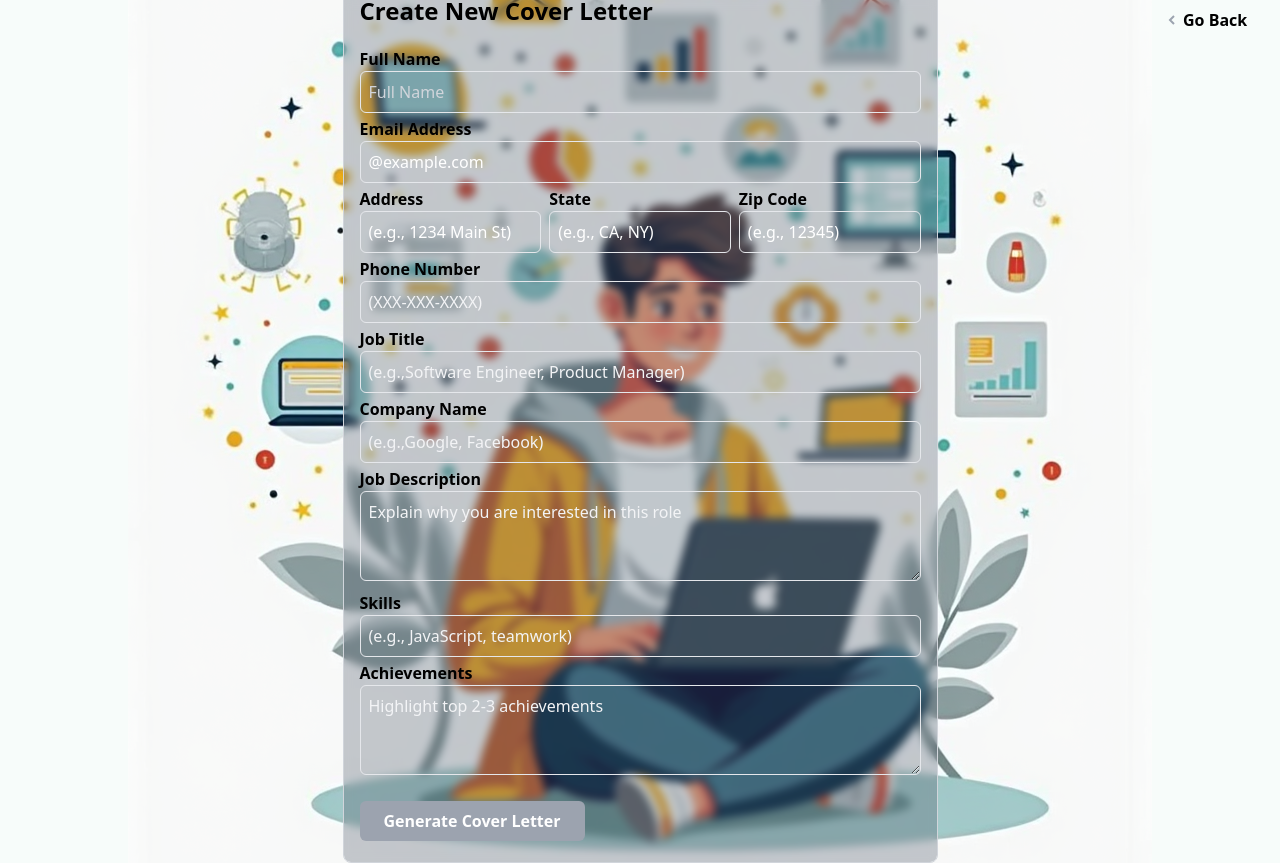
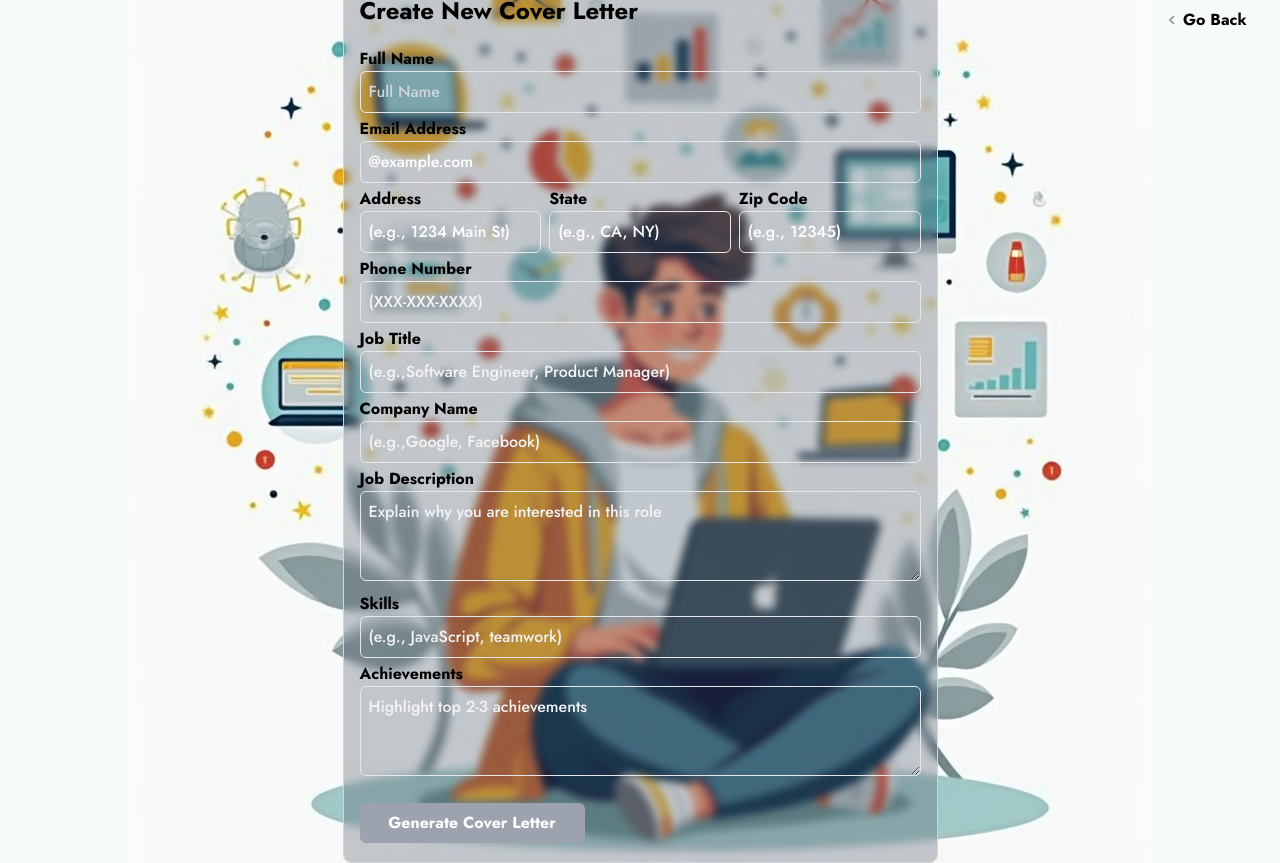
Before and after one commit to SandeebAdhikari/Project-GenerativeAI, a Next.js app in the folder client/: page /cover-letter in a window 1280 px wide. Built offline with nearby package versions, Linux system fonts and the light colour scheme.

Commit message:
change the font

```diff
--- a/client/app/globals.css
+++ b/client/app/globals.css
@@ -17,4 +17,5 @@
 body {
   color: var(--foreground);
   background: var(--background);
+  @apply font-jost;
 }
--- a/client/app/layout.tsx
+++ b/client/app/layout.tsx
@@ -1,14 +1,12 @@
 import type { Metadata } from "next";
-import { Inter, IBM_Plex_Serif } from "next/font/google";
+import { Jost } from "next/font/google";
 import "./globals.css";
 
-const inter = Inter({ subsets: ["latin"], variable: "--font-inter" });
-const ibmPlexSerif = IBM_Plex_Serif({
+const jost = Jost({
   subsets: ["latin"],
-  weight: ["400", "700"],
-  variable: "--font-ibm-plex-serif",
+  weight: ["400", "500", "700"],
+  variable: "--font-jost",
 });
-
 export const metadata: Metadata = {
   title: "Resume Builder",
   description: "Generated by Next.js",
@@ -22,7 +20,7 @@ export default function RootLayout({
   return (
     <html lang="en">
       <body
-        className={`${inter.variable} ${ibmPlexSerif.variable} bg-custom-pattern bg-center h-screen w-screen bg-no-repeat bg-[#F7FCFA]`}
+        className={`${jost.variable} bg-custom-pattern bg-center h-screen w-screen bg-no-repeat bg-[#F7FCFA]`}
       >
         {children}
       </body>
--- a/client/components/CoverLetterForm.tsx
+++ b/client/components/CoverLetterForm.tsx
@@ -119,7 +119,7 @@ const CoverLetterForm = () => {
             type="text"
             value={formData.fullName}
             onChange={handleInputChange}
-            className="w-full p-2 rounded-md border border-gray-200 hover:border-gray-500 focus:outline-none bg-transparent placeholder-gray-300"
+            className="w-full p-2 rounded-md border border-gray-200 hover:border-gray-500 focus:outline-none bg-transparent placeholder-gray-300 text-black font-medium"
             placeholder="Full Name"
           />
         </div>
@@ -133,7 +133,7 @@ const CoverLetterForm = () => {
             type="email"
             value={formData.email}
             onChange={handleInputChange}
-            className="w-full p-2 rounded-md border border-gray-200 hover:border-gray-500 focus:outline-none bg-transparent placeholder-white"
+            className="w-full p-2 rounded-md border border-gray-200 hover:border-gray-500 focus:outline-none bg-transparent placeholder-white text-black font-medium"
             placeholder="@example.com"
           />
         </div>
@@ -147,7 +147,7 @@ const CoverLetterForm = () => {
               type="address"
               value={formData.address}
               onChange={handleInputChange}
-              className="w-full p-2 rounded-md border border-gray-200 hover:border-gray-500 focus:outline-none bg-transparent placeholder-white"
+              className="w-full p-2 rounded-md border border-gray-200 hover:border-gray-500 focus:outline-none bg-transparent placeholder-white text-black font-medium"
               placeholder="(e.g., 1234 Main St)"
             />
           </div>
@@ -160,7 +160,7 @@ const CoverLetterForm = () => {
               type="state"
               value={formData.state}
               onChange={handleInputChange}
-              className="w-full p-2 rounded-md border border-gray-200 hover:border-gray-500 focus:outline-none bg-transparent placeholder-white"
+              className="w-full p-2 rounded-md border border-gray-200 hover:border-gray-500 focus:outline-none bg-transparent placeholder-white text-black font-medium"
               placeholder="(e.g., CA, NY)"
             />
           </div>
@@ -173,7 +173,7 @@ const CoverLetterForm = () => {
               type="zip"
               value={formData.zipCode}
               onChange={handleInputChange}
-              className="w-full p-2 rounded-md border border-gray-200 hover:border-gray-500 focus:outline-none bg-transparent placeholder-white"
+              className="w-full p-2 rounded-md border border-gray-200 hover:border-gray-500 focus:outline-none bg-transparent placeholder-white text-black font-medium"
               placeholder="(e.g., 12345)"
             />
           </div>
@@ -187,7 +187,7 @@ const CoverLetterForm = () => {
             type="tel"
             value={formData.phone}
             onChange={handleInputChange}
-            className="w-full p-2 rounded-md border border-gray-200 hover:border-gray-500 focus:outline-none bg-transparent placeholder-gray-100"
+            className="w-full p-2 rounded-md border border-gray-200 hover:border-gray-500 focus:outline-none bg-transparent placeholder-gray-100 text-black font-medium"
             placeholder="(XXX-XXX-XXXX)"
           />
         </div>
@@ -201,7 +201,7 @@ const CoverLetterForm = () => {
             type="text"
             value={formData.jobTitle}
             onChange={handleInputChange}
-            className="w-full p-2 rounded-md border border-gray-200 hover:border-gray-500 focus:outline-none bg-transparent placeholder-gray-100"
+            className="w-full p-2 rounded-md border border-gray-200 hover:border-gray-500 focus:outline-none bg-transparent placeholder-gray-100 text-black font-medium"
             placeholder="(e.g.,Software Engineer, Product Manager)"
           />
         </div>
@@ -217,7 +217,7 @@ const CoverLetterForm = () => {
             type="text"
             value={formData.companyName}
             onChange={handleInputChange}
-            className="w-full p-2 rounded-md border border-gray-200 hover:border-gray-500 focus:outline-none bg-transparent placeholder-gray-100"
+            className="w-full p-2 rounded-md border border-gray-200 hover:border-gray-500 focus:outline-none bg-transparent placeholder-gray-100 text-black font-medium"
             placeholder="(e.g.,Google, Facebook)"
           />
         </div>
@@ -232,7 +232,7 @@ const CoverLetterForm = () => {
             id="jobDescription"
             value={formData.jobDescription}
             onChange={handleInputChange}
-            className="w-full p-2 rounded-md border border-gray-200 hover:border-gray-500 focus:outline-none bg-transparent placeholder-gray-100"
+            className="w-full p-2 rounded-md border border-gray-200 hover:border-gray-500 focus:outline-none bg-transparent placeholder-gray-100 text-black font-medium"
             placeholder="Explain why you are interested in this role"
             rows={3}
           ></textarea>
@@ -246,7 +246,7 @@ const CoverLetterForm = () => {
             type="text"
             value={formData.skills}
             onChange={handleInputChange}
-            className="w-full p-2 rounded-md border border-gray-200 hover:border-gray-500 focus:outline-none bg-transparent placeholder-gray-100"
+            className="w-full p-2 rounded-md border border-gray-200 hover:border-gray-500 focus:outline-none bg-transparent placeholder-gray-100 text-black font-medium"
             placeholder="(e.g., JavaScript, teamwork)"
           />
         </div>
@@ -261,7 +261,7 @@ const CoverLetterForm = () => {
             id="achievements"
             value={formData.achievements}
             onChange={handleInputChange}
-            className="w-full p-2 rounded-md border border-gray-200 hover:border-gray-500 focus:outline-none bg-transparent placeholder-gray-100"
+            className="w-full p-2 rounded-md border border-gray-200 hover:border-gray-500 focus:outline-none bg-transparent placeholder-gray-100 text-black font-medium"
             placeholder="Highlight top 2-3 achievements"
             rows={3}
           ></textarea>
--- a/client/components/ResumeForm.tsx
+++ b/client/components/ResumeForm.tsx
@@ -85,7 +85,7 @@ const ResumeForm = () => {
           </label>
           <textarea
             id="summary"
-            className="w-full p-2 rounded-md border border-gray-200 hover:border-gray-500 focus:outline-none bg-transparent placeholder-gray-100"
+            className="w-full p-2 rounded-md border border-gray-200 hover:border-gray-500 focus:outline-none bg-transparent placeholder-gray-100 text-black font-medium"
             placeholder="Briefly describe your professional background and career goals"
             rows={3}
             onChange={handleChange}
@@ -101,7 +101,7 @@ const ResumeForm = () => {
           </label>
           <textarea
             id="experience"
-            className="w-full p-2 rounded-md border border-gray-200 hover:border-gray-500 focus:outline-none bg-transparent placeholder-gray-100"
+            className="w-full p-2 rounded-md border border-gray-200 hover:border-gray-500 focus:outline-none bg-transparent placeholder-gray-100 text-black font-medium"
             placeholder="Job title, company, location, and dates of employment"
             rows={4}
             onChange={handleChange}
@@ -114,7 +114,7 @@ const ResumeForm = () => {
           </label>
           <textarea
             id="education"
-            className="w-full p-2 rounded-md border border-gray-200 hover:border-gray-500 focus:outline-none bg-transparent placeholder-gray-100"
+            className="w-full p-2 rounded-md border border-gray-200 hover:border-gray-500 focus:outline-none bg-transparent placeholder-gray-100 text-black font-medium"
             placeholder="Degree, major, University, location, and graduation year"
             rows={4}
             onChange={handleChange}
@@ -128,7 +128,7 @@ const ResumeForm = () => {
           <input
             id="skills"
             type="text"
-            className="w-full p-2 rounded-md border border-gray-200 hover:border-gray-500 focus:outline-none bg-transparent placeholder-gray-100"
+            className="w-full p-2 rounded-md border border-gray-200 hover:border-gray-500 focus:outline-none bg-transparent placeholder-gray-100 text-black font-medium"
             placeholder="(e.g., JavaScript, Python, React)"
             onChange={handleChange}
           />
@@ -143,7 +143,7 @@ const ResumeForm = () => {
           </label>
           <textarea
             id="certifications"
-            className="w-full p-2 rounded-md border border-gray-200 hover:border-gray-500 focus:outline-none bg-transparent placeholder-gray-100"
+            className="w-full p-2 rounded-md border border-gray-200 hover:border-gray-500 focus:outline-none bg-transparent placeholder-gray-100 text-black font-medium"
             placeholder="(e.g., AWS Certified Solutions Architect, Google IT Support Professional)"
             rows={3}
             onChange={handleChange}
@@ -156,7 +156,7 @@ const ResumeForm = () => {
           </label>
           <textarea
             id="project"
-            className="w-full p-2 rounded-md border border-gray-200 hover:border-gray-500 focus:outline-none bg-transparent placeholder-gray-100"
+            className="w-full p-2 rounded-md border border-gray-200 hover:border-gray-500 focus:outline-none bg-transparent placeholder-gray-100 text-black font-medium"
             placeholder="(e.g., Portfolio website, E-commerce app)"
             rows={3}
             onChange={handleChange}
--- a/client/tailwind.config.ts
+++ b/client/tailwind.config.ts
@@ -16,6 +16,9 @@ export default {
       backgroundImage: {
         "custom-pattern": "url('/images/20.png')",
       },
+      fontFamily: {
+        jost: ["Jost", "sans-serif"],
+      },
     },
   },
   plugins: [],
```
Also changed, not shown: 1 other file (tests, documents, lock files or other folders).
